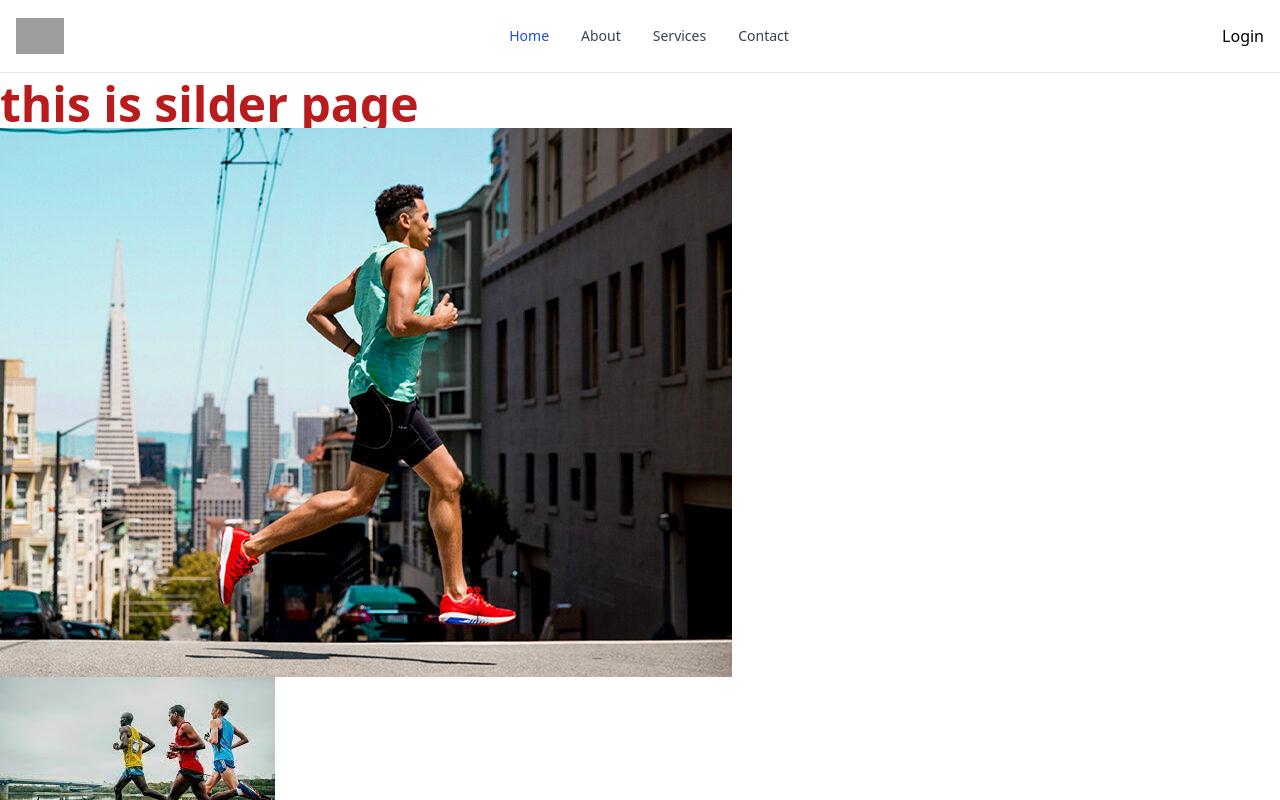
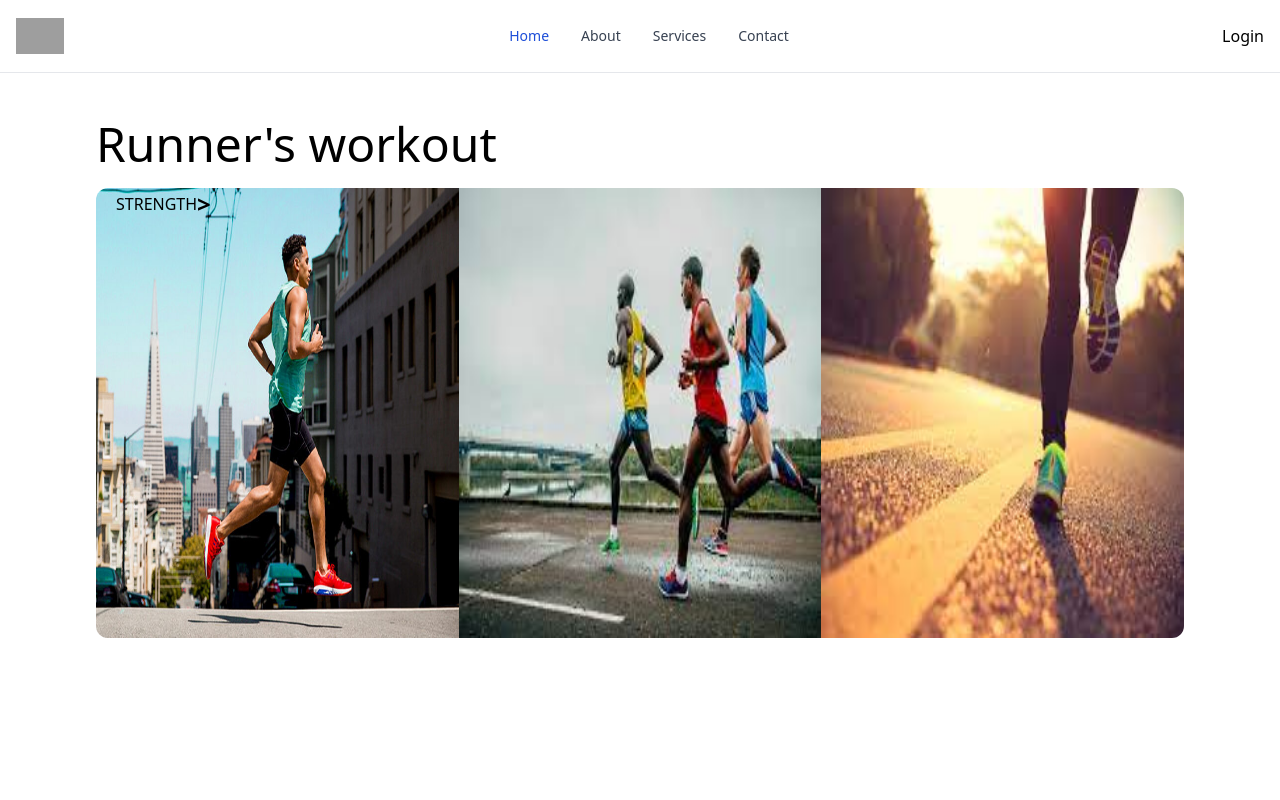
Before and after one commit to Shihab2022/fitness_app, a React (Create React App) app: page / in a window 1280 px wide. Shown: the top 800 px of the page. Built offline with nearby package versions, Linux system fonts and the light colour scheme; grey boxes are pictures that could not be loaded.

Commit message:
add more design

```diff
--- a/src/Pages/Slider.js
+++ b/src/Pages/Slider.js
@@ -2,7 +2,6 @@ import React from 'react';
 import img1 from  '../accets/img1.jpg'
 import img2 from  '../accets/img2.jpg'
 import img3 from  '../accets/img3.jpg'
-import img4 from  '../accets/img4.jpg'
 
 const Slider = () => {
     const fakeData=[
@@ -20,22 +19,30 @@ const Slider = () => {
             id : 344515,
             image : img3,
             name:"Third Image"
-        },
-        {
-            id : 324455,
-            image : img4,
-            name:"Fourth Image"
         }
     ]
     return (
-        <div className='text-5xl font-bold text-red-700 mt-20'>
-            <h2>this is silder page</h2>
-            {
-                fakeData.map(d=><>
+        <div className=' px-24 py-5  mt-20'>
 
-                <img src={d.image} alt="" />
-                </>)
-            }
+         <div>
+            <h1 className='text-5xl  py-5'>Runner's workout</h1>
+            <div className='grid grid-cols-3  '>
+                <div className='relative '>
+                <img className='h-[450px] rounded-l-xl' src={img1} alt="" />
+
+                <div className='absolute top-0 justify-between items-center left-0'>
+                <div className='flex justify-between  items-center px-5'>
+                    <h2>STRENGTH</h2>
+                    <span className='text-2xl font-bold'>  > </span>
+                </div>
+                </div>
+
+                </div>
+
+            <img className='h-[450px]' src={img2} alt="" />
+            <img className='h-[450px] rounded-r-xl ' src={img3} alt="" />
+            </div>
+         </div>
         </div>
     );
 };
```
